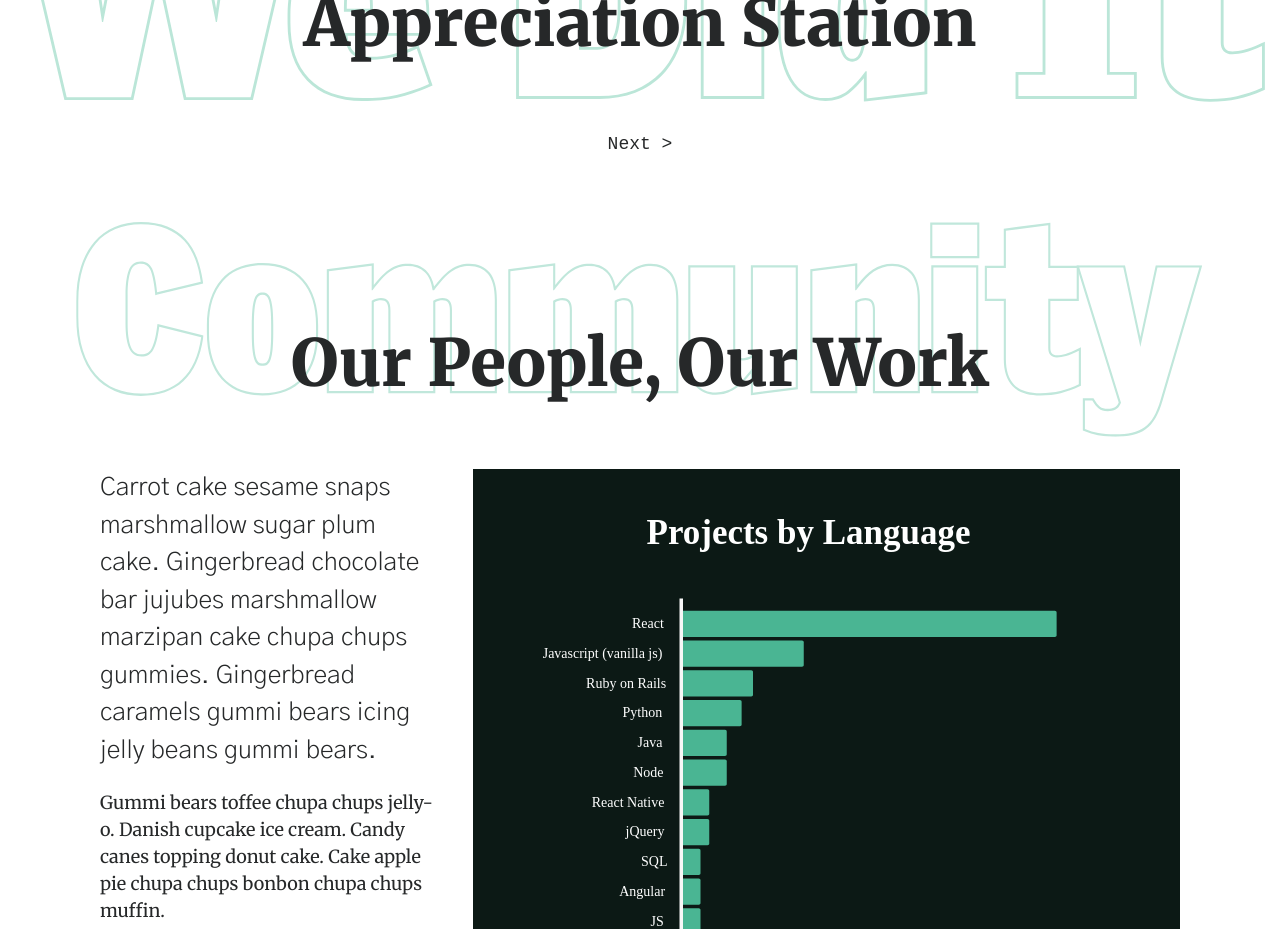
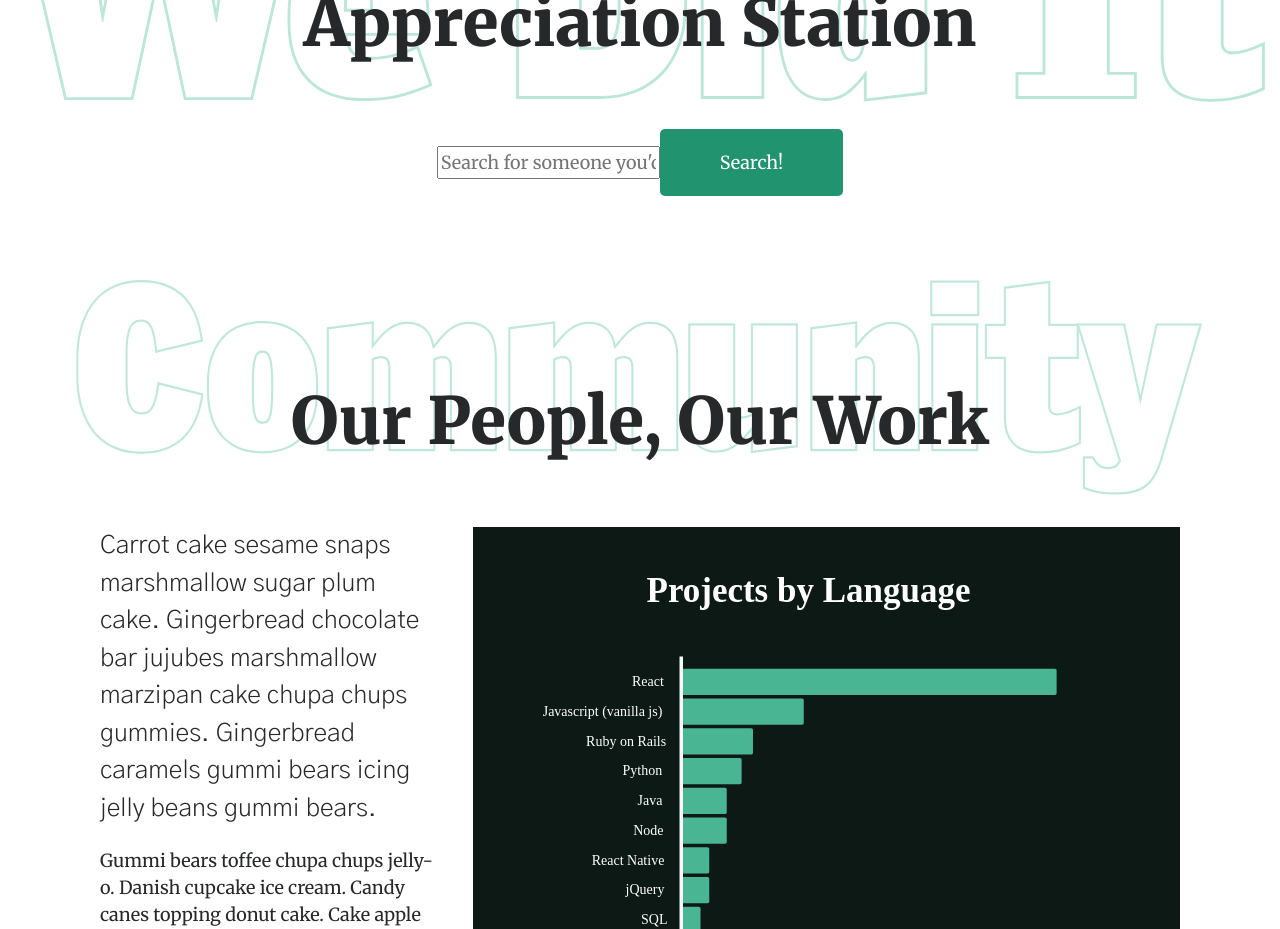
Before and after one commit to mercedesb/appreciation-station-2019, a React (Create React App) app: page / in a window 1280 px wide. Shown: the part 1520-2449 px from the top of the page. Built offline with nearby package versions, Linux system fonts and the light colour scheme; no server answers; a web font is replaced by a local one.

Commit message:
Add search functionality to AppreciationStation
Added ability to search for someone's name and see their thank you card.
Also added prev, in addition to next, functionality.

```diff
--- a/src/components/AppreciationStation.js
+++ b/src/components/AppreciationStation.js
@@ -5,6 +5,7 @@ import WeDidIt from "../assets/images/WeDidIt.svg";
 
 export default function AppreciationStation() {
   const [thankYous, setThankYous] = useState([]);
+  const [searchName, setSearchName] = useState("");
   const [
     currentVisibleThankYouIndex,
     setCurrentVisibleThankYouIndex
@@ -62,11 +63,31 @@ export default function AppreciationStation() {
     return array[Math.floor(Math.random() * array.length)];
   }
 
+  function search(e) {
+    e.preventDefault();
+
+    const indexToBeVisible = thankYous.findIndex(ty =>
+      ty.member.name.includes(searchName)
+    );
+    setCurrentVisibleThankYouIndex(indexToBeVisible);
+  }
+
   return (
     <React.Fragment>
       <img className="BackgroundHeading" src={WeDidIt} alt="We Did It text" />
       <h2 className="h1 Section-heading">Appreciation Station</h2>
-      <div className="">
+      <div>
+        <form onSubmit={search}>
+          <label htmlFor="thankYouSearch">
+            <input
+              type="text"
+              placeholder="Search for someone you'd like to thank"
+              onChange={e => setSearchName(e.target.value)}
+            />
+          </label>
+          <button type="submit">Search!</button>
+        </form>
+      </div>
       {thankYous && thankYous.length > 0 && (
         <ThankYouCard
           member={thankYous[currentVisibleThankYouIndex].member}
@@ -77,14 +98,26 @@ export default function AppreciationStation() {
         />
       )}
       <div>
+        {currentVisibleThankYouIndex > 0 && (
           <span
+            className="is-clickable"
+            onClick={() =>
+              setCurrentVisibleThankYouIndex(currentVisibleThankYouIndex - 1)
+            }
+          >
+            {"< Prev"}
+          </span>
+        )}{" "}
+        {currentVisibleThankYouIndex < thankYous.length - 1 && (
+          <span
+            className="is-clickable"
             onClick={() =>
               setCurrentVisibleThankYouIndex(currentVisibleThankYouIndex + 1)
             }
           >
-            Next >
+            {"Next >"}
           </span>
-        </div>
+        )}
       </div>
     </React.Fragment>
   );
```
Lines whose indentation alone changed are shown as unchanged.
